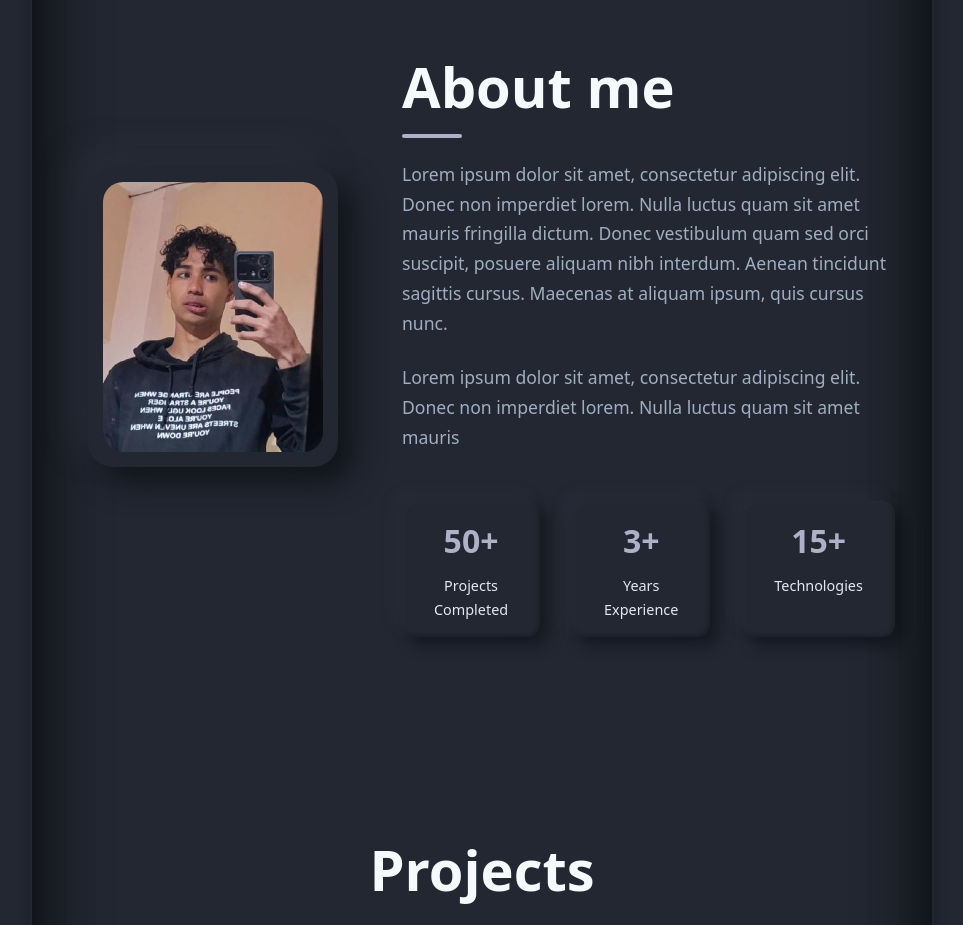
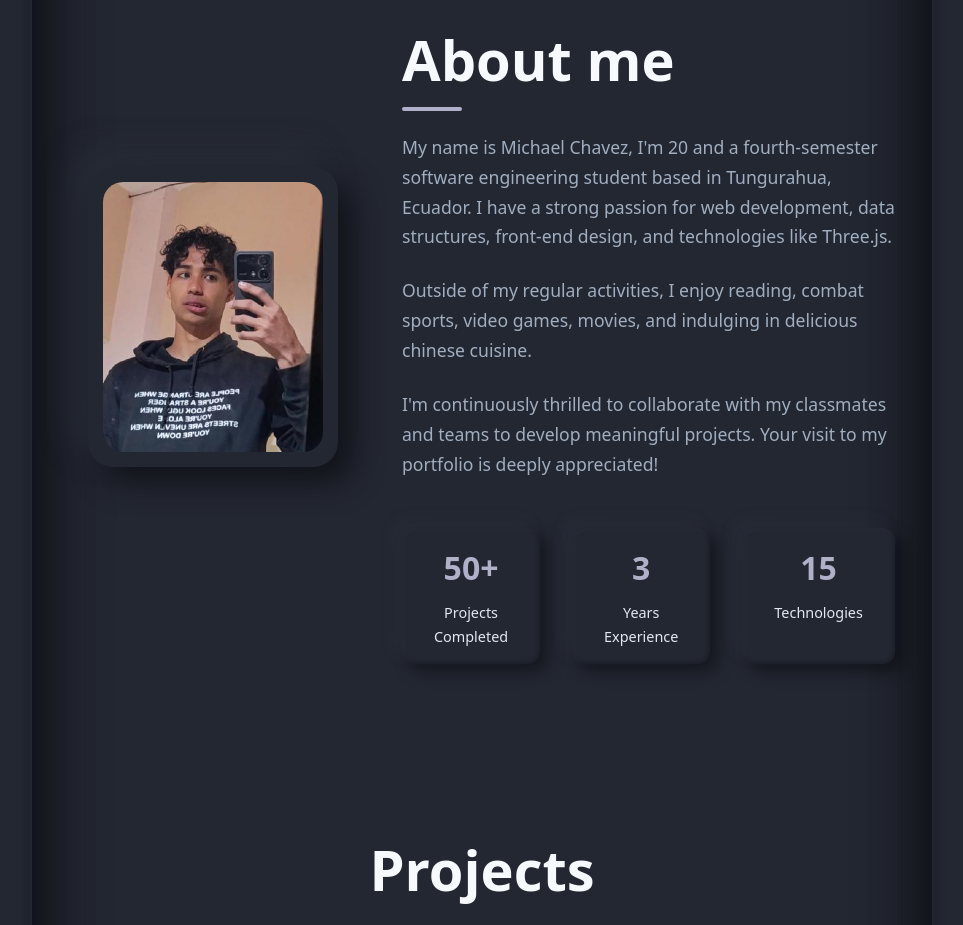
Before and after one commit to xxxMichael/Neumorphism-Portfolio, a React (Vite) app: page / in a window 1280 px wide. Shown: the part 1020-1945 px from the top of the page, without its empty margins (158-1121 px from the left). Built offline with nearby package versions, Linux system fonts and the light colour scheme.

Commit message:
Se actualiza el componente About para mejorar la presentación del contenido y se corrigen los valores de estadísticas.

```diff
--- a/src/components/sections/About.jsx
+++ b/src/components/sections/About.jsx
@@ -15,10 +15,7 @@ const About = () => {
           <div className="about__grid">
             {/* Avatar con ilustración futurista */}
             <div className="about__image-section">
-              <ImageCard
-                image={Avatar}
-
-              />
+              <ImageCard image={Avatar} />
             </div>
 
             {/* Contenido de texto */}
@@ -27,16 +24,21 @@ const About = () => {
 
               <div className="about__description">
                 <p>
-                  Lorem ipsum dolor sit amet, consectetur adipiscing elit. Donec
-                  non imperdiet lorem. Nulla luctus quam sit amet mauris
-                  fringilla dictum. Donec vestibulum quam sed orci suscipit,
-                  posuere aliquam nibh interdum. Aenean tincidunt sagittis
-                  cursus. Maecenas at aliquam ipsum, quis cursus nunc.
+                  My name is Michael Chavez, I'm 20 and a fourth-semester
+                  software engineering student based in Tungurahua, Ecuador. I
+                  have a strong passion for web development, data structures,
+                  front-end design, and technologies like Three.js.
                 </p>
 
                 <p>
-                  Lorem ipsum dolor sit amet, consectetur adipiscing elit. Donec
-                  non imperdiet lorem. Nulla luctus quam sit amet mauris
+                  Outside of my regular activities, I enjoy reading, combat
+                  sports, video games, movies, and indulging in delicious
+                  chinese cuisine.
+                </p>
+                <p>
+                  I'm continuously thrilled to collaborate with my classmates
+                  and teams to develop meaningful projects. Your visit to my
+                  portfolio is deeply appreciated!
                 </p>
               </div>
 
@@ -47,11 +49,11 @@ const About = () => {
                   <span className="about__stat-label">Projects Completed</span>
                 </div>
                 <div className="about__stat">
-                  <span className="about__stat-number">3+</span>
+                  <span className="about__stat-number">3</span>
                   <span className="about__stat-label">Years Experience</span>
                 </div>
                 <div className="about__stat">
-                  <span className="about__stat-number">15+</span>
+                  <span className="about__stat-number">15</span>
                   <span className="about__stat-label">Technologies</span>
                 </div>
               </div>
```
